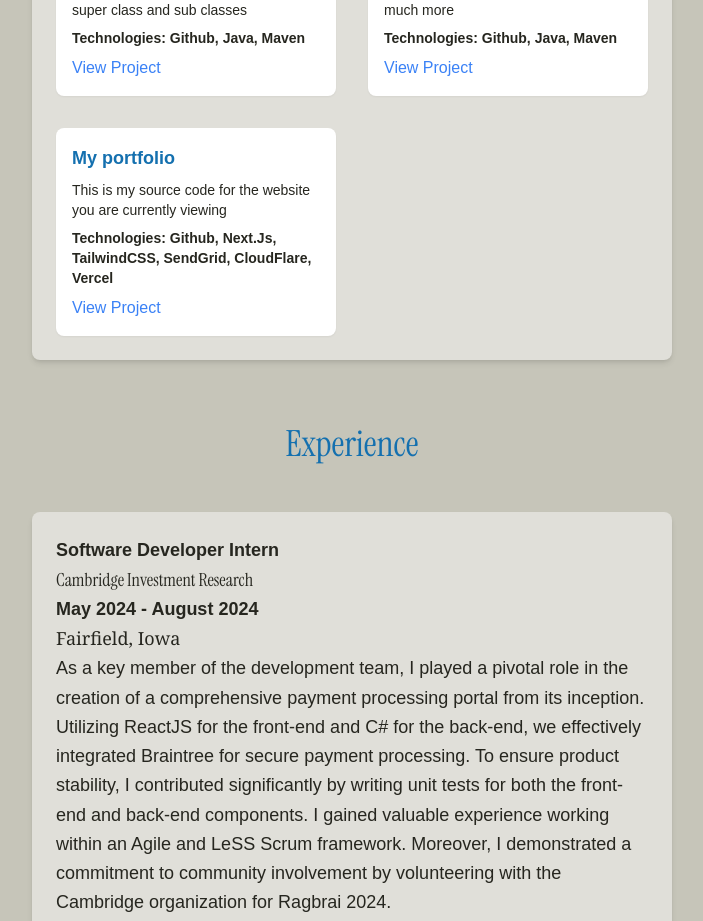
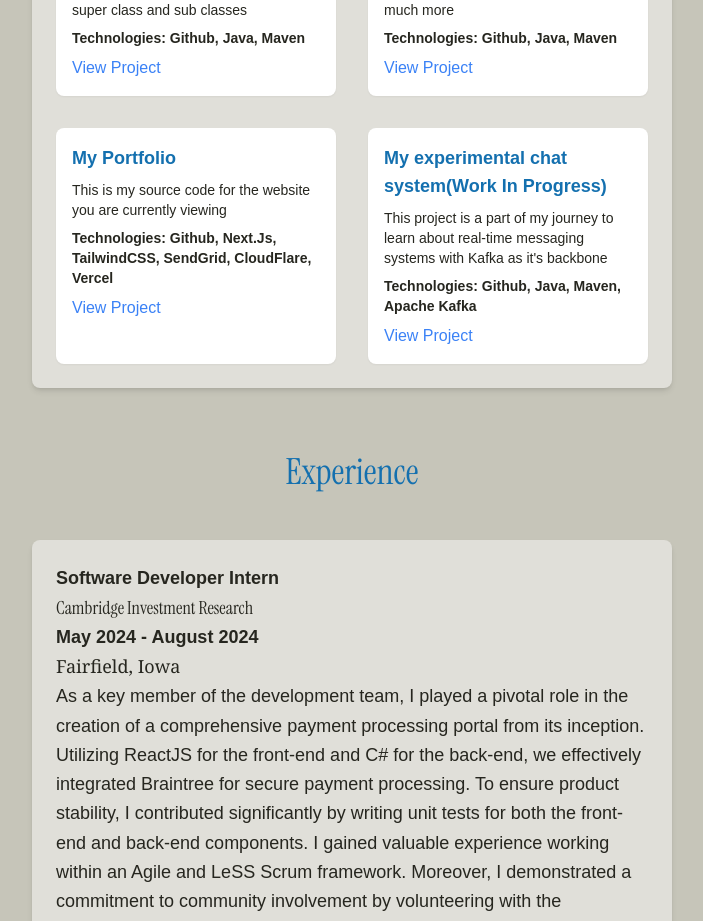
Before and after one commit to aceralrighty/ziv-consulting, a Next.js app: page / in a window 1280 px wide. Shown: the part 2641-3562 px from the top of the page, without its empty margins (288-991 px from the left). Built offline with nearby package versions, Linux system fonts and the light colour scheme.

Commit message:
:added another project

```diff
--- a/app/components/projects.js
+++ b/app/components/projects.js
@@ -25,10 +25,16 @@ const projects = [
     }
     ,
     {
-        title: "My portfolio",
+        title: "My Portfolio",
         description: "This is my source code for the website you are currently viewing",
         technologies: "Github, Next.Js, TailwindCSS, SendGrid, CloudFlare, Vercel",
         link:"https://github.com/aceralrighty/ziv-consulting"
+    },
+    {
+        title: "My experimental chat system(Work In Progress)",
+        description: "This project is a part of my journey to learn about real-time messaging systems with Kafka as it's backbone",
+        technologies: "Github, Java, Maven, Apache Kafka",
+        link:"https://github.com/aceralrighty/kafkaChat"
     }
 ];
 
--- a/package.json
+++ b/package.json
@@ -12,14 +12,13 @@
   "dependencies": {
     "@heroicons/react": "1.0.6",
     "@planetscale/database": "^1.19.0",
-    "@prisma/client": "^5.22.0",
+    "@prisma/client": "^6.0.0",
     "@sendgrid/mail": "^8.1.4",
     "embla-carousel": "^8.3.1",
     "embla-carousel-autoplay": "^8.3.1",
     "embla-carousel-react": "^8.3.1",
     "heroicons": "^2.1.5",
     "next": "15.0.3",
-    "nodemailer": "^6.9.16",
     "path-to-regexp": "^8.2.0",
     "react": "^18.3.1",
     "react-dom": "^18.3.1",
@@ -34,7 +33,7 @@
     "eslint": "^8",
     "eslint-config-next": "15.0.3",
     "postcss": "^8",
-    "prisma": "^5.22.0",
+    "prisma": "^6.0.0",
     "tailwindcss": "^3.4.1"
   }
 }
```
Also changed, not shown: 1 other file (tests, documents, lock files or other folders).
